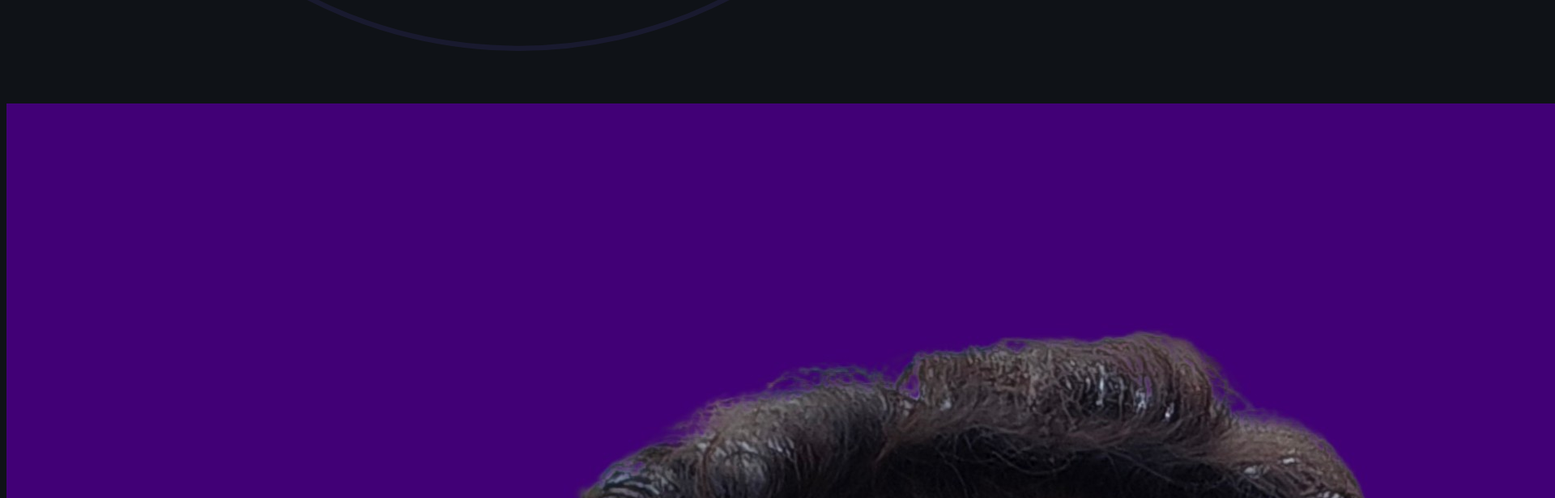
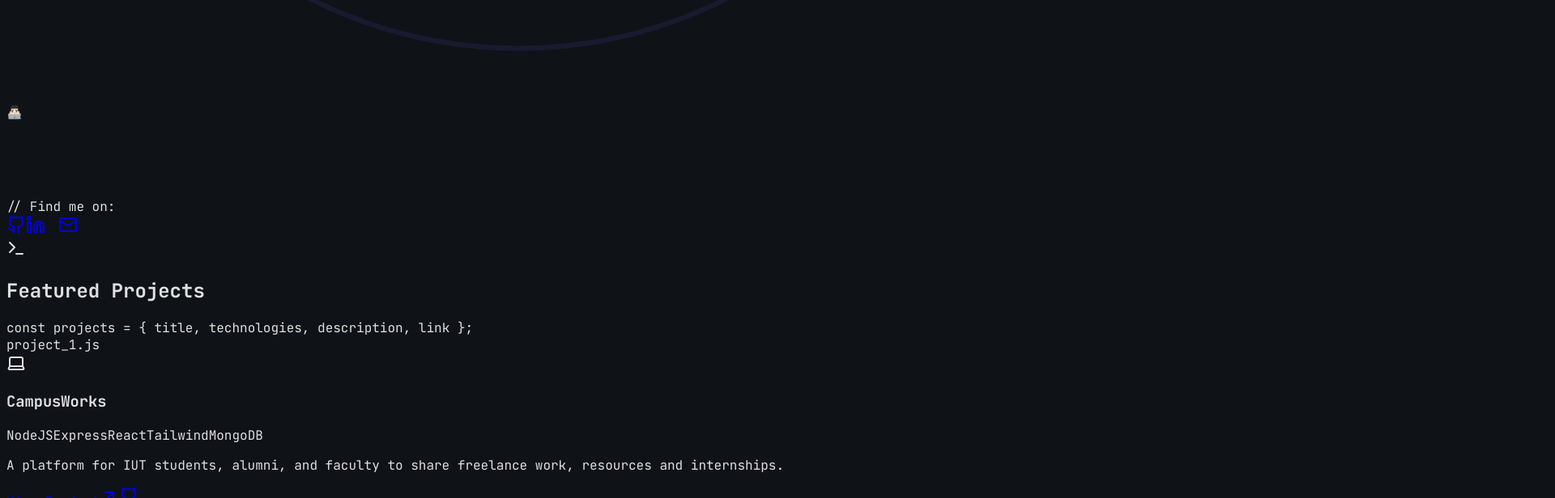
Before and after one commit to mahdin70/Portfolio, a React (Vite) app in the folder client/: page / in a window 1280 px wide. Shown: the part 1760-2376 px from the top of the page at 81% size, 1920 px wide, since content can reach past the window. Built offline with nearby package versions, Linux system fonts and the light colour scheme; some icons are missing; a web font is replaced by a local one.

Commit message:
This is Final

```diff
--- a/client/src/components/Hero.tsx
+++ b/client/src/components/Hero.tsx
@@ -18,7 +18,8 @@ import {
   MonitorSmartphone,
   BrainCircuit,
   CloudLightning,
-  Mail
+  Mail,
+  User
 } from "lucide-react";
 import {HuggingFace} from '@lobehub/icons';
 
@@ -294,7 +295,7 @@ const Hero = () => {
               <div className="absolute -top-10 -left-10 w-40 h-40 bg-primary/40 blur-[60px] rounded-full"></div>
 
               <div className="relative z-10 flex items-center justify-center w-full h-full">
-                <img src="../../assets/Self-Image.jpg" alt="Profile Image" className="w-full h-full object-cover" />
+                <span className="text-[10rem] leading-none">👨🏻‍💻</span>
               </div>
             </motion.div>
 
```
Also changed, not shown: client/assets/Self-Image.jpg (deleted), 1 other file (tests, documents, lock files or other folders).
